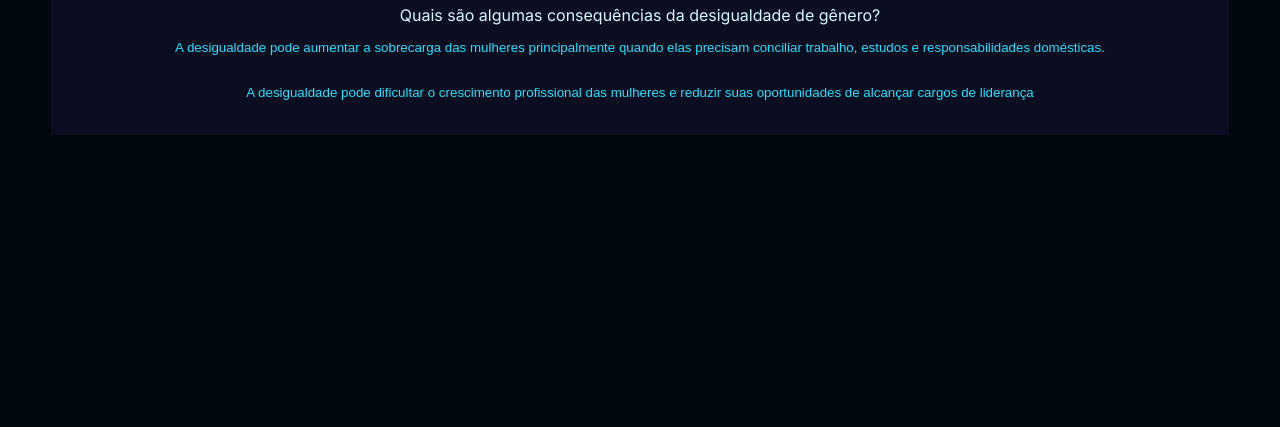
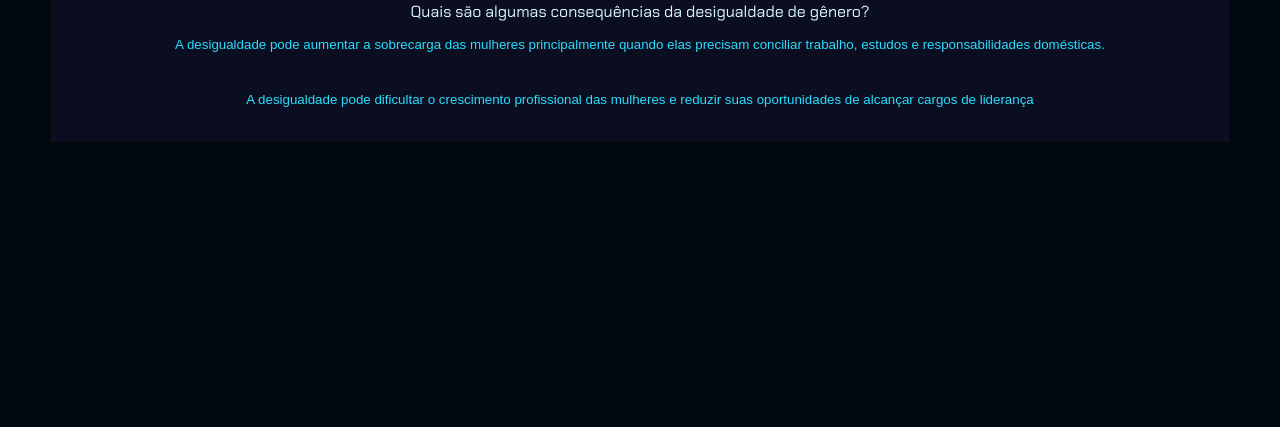
Before and after one commit to gabriellineumann/Missao-IA, a plain HTML site: page index.html in a window 1280 px wide. Shown: the part 389-816 px from the top of the page. Drawn offline with Linux system fonts and the light colour scheme.

Commit message:
SAVE STYLEE

```diff
--- a/style.css
+++ b/style.css
@@ -24,6 +24,9 @@
 h1 {
   color: var(--cor-destaque);
 }
+h1, .caixa-perguntas, .caixa-resultado{
+    font-family: 'Chakra Petch', sans-serif;
+}
 button {
   background-color: var(--cor-principal);
   color: var(--cor-destaque);
@@ -42,3 +45,8 @@
 .caixa-resultado.mostrar{
     display: block;
 }
+.caixa-alternativas{
+    display: flex;
+    flex-direction: column;
+    gap: 10px;
+}
```
